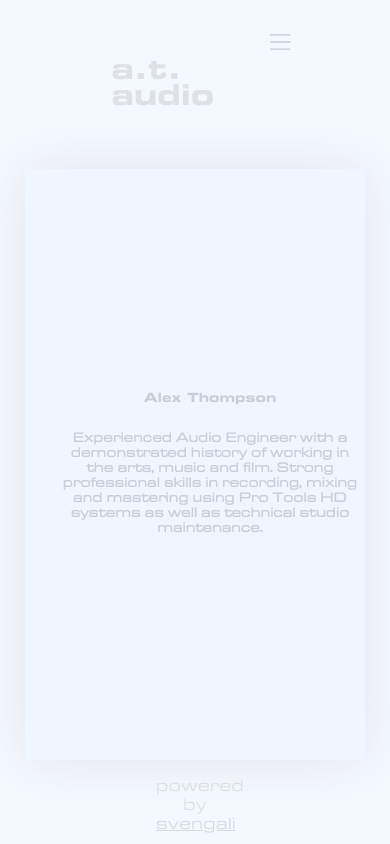
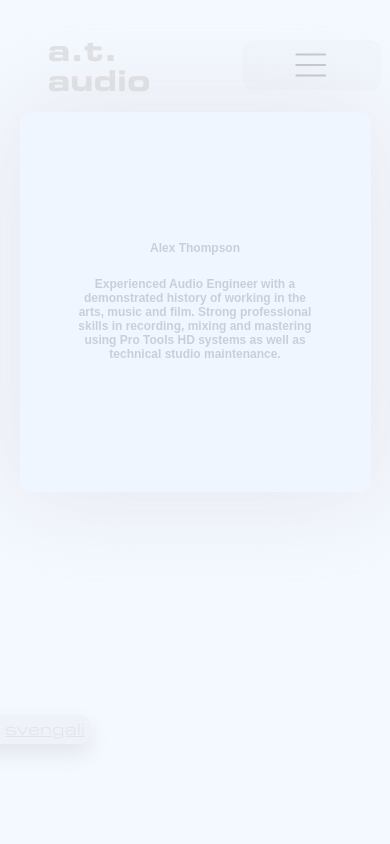
Before and after one commit to Peter-Luber/alexworld, a React (Create React App) app: page / in a window 390 px wide. Built offline with nearby package versions, Linux system fonts and the light colour scheme; the HTML template or start-up script is replaced by a standard one.

Commit message:
responsive layout taking shape

```diff
--- a/src/App.css
+++ b/src/App.css
@@ -13,44 +13,57 @@
 @media (max-width: 768px) {
   h2,
   h3 {
-    font-size: 0.8rem;
+    font-size: 0.75rem;
+    width: 250px;
+  }
+}
+
+@media (max-height: 420px) and (max-width: 830px) {
+  h2,
+  h3 {
+    font-size: 0.75rem;
+    width: 250px;
   }
 }
 
 a {
-  color: rgba(183, 184, 183, 0.473);
+  color: rgba(0, 0, 0, 0.473);
   cursor: crosshair;
+  transition: 1s;
 }
 
 a:hover,
 a:active,
 a:focus {
-  color: rgb(216, 216, 216);
+  color: rgb(0, 0, 0);
   outline: none;
-  filter: blur(0.2vh);
+  filter: blur(0.1rem);
 }
 
-h2 {
-  font-family: "EurostileBlack";
+h2,
+h3 {
+  transition: 1s;
 }
 
 h2:hover,
 h2:focus,
+h2:active,
 h3:hover,
-h3:focus {
-  filter: blur(0.2vh);
+h3:focus,
+h3:active {
+  filter: blur(3px);
   color: rgba(235, 235, 235, 0.808);
   outline: none;
 }
 
 .page {
-  font-size: 1rem;
+  font-size: 0.75rem;
+  font-family: Arial, Helvetica, sans-serif;
   display: flex;
   flex-direction: column;
   justify-content: center;
   align-items: center;
-  width: 90%;
+  width: 100%;
   height: 100%;
   color: rgba(0, 0, 0, 0.158);
-  padding-left: 2rem;
 }
--- a/src/App.js
+++ b/src/App.js
@@ -50,7 +50,7 @@ const AppWrapper = styled.div`
   display: grid;
   text-align: center;
   font-family: "Eurostile";
-  font-size: 5vh;
+  font-size: 5rem;
   background-color: rgb(244, 248, 255);
   cursor: crosshair;
   grid-template-columns: 20% 20% 20% 20% 20%;
@@ -58,7 +58,7 @@ const AppWrapper = styled.div`
   justify-content: space-around;
   width: 100%;
   height: 100%;
-  padding: 0vh;
+  padding: 0rem;
   color: rgb(192, 192, 192);
 
   &:focus {
@@ -102,7 +102,8 @@ class App extends React.Component {
     h32: new Audio(a32),
     h33: new Audio(a33),
     page: "home",
-    menu: "none"
+    menu: "none",
+    height: "40"
   };
 
   keypressApp = event => {
@@ -206,26 +207,21 @@ class App extends React.Component {
       case "none":
         console.log("opening menu");
         this.setState({
-          menu: "flex"
+          menu: "flex",
+          height: "258px"
         });
         return "flex";
       case "flex":
-        console.log("closing menu");
+        console.log(this.props);
         this.setState({
-          menu: "none"
+          menu: "none",
+          height: "40px"
         });
         return "none";
       default:
         console.log("FUCK! State is shidded.");
     }
   };
-
-  /* setMenu = menuState => {
-    console.log(`${menuState}ing the menu`);
-    this.setState({
-      menu: menuState
-    });
-  }; */
 
   render() {
     return (
@@ -236,6 +232,7 @@ class App extends React.Component {
           toggleMenu={this.toggleMenu}
           setMenu={this.setMenu}
           menuState={this.state.menu}
+          height={this.state.height}
         />
         <Content displaySwitch={this.displaySwitch} />
         <Footer />
--- a/src/components/container/Content.js
+++ b/src/components/container/Content.js
@@ -2,27 +2,73 @@ import React from "react";
 import styled from "styled-components";
 
 const ContentWrapper = styled.div`
-  grid-area: 2 / 2 / 4 / 6;
+  grid-area: 1 / 1 / 4 / 6;
+  display: flex;
+  flex-direction: column;
+  text-align: center;
+  filter: drop-shadow(0rem 0rem 3rem #d4d4d47a);
   background-color: rgb(239, 246, 255);
-  text-align: center;
-  filter: drop-shadow(0vh 0vh 3vh #d4d4d47a);
-  margin-left: 2vh;
-  margin-right: 10vh;
-  @media (max-width: 768px) {
-    grid-area: 2 / 1 / 4 / 7;
-    margin-left: 3vh;
-    margin-right: 3vh;
-    margin-top: 0vh;
+  border-radius: 12px;
+  margin-top: 112px;
+  margin-left: 200px;
+  margin-right: 0px;
+
+  @media (min-width: 1200px) {
+    width: 1000px;
+    height: 500px;
+  }
+
+  @media (min-width: 1024px) and (max-width: 1200px) {
+    width: 74%;
+    height: 70%;
+  }
+
+  @media (min-width: 830px) and (max-width: 1024px) {
+    width: 74%;
+    height: 70%;
+    margin-left: 200px;
+  }
+
+  @media (min-width: 768px) and (max-width: 830px) {
+    width: 70%;
+    height: 70%;
+    margin-left: 200px;
+  }
+
+  @media (min-width: 425px) and (max-width: 768px) {
+    grid-area: 1 / 1 / 4 / 6;
+    margin: auto;
+    margin-top: 112px;
+    width: 90%;
+    height: 50%;
+  }
+
+  @media (max-width: 425px) {
+    margin: auto;
+    margin-top: 112px;
+    width: 90%;
+    height: 50%;
+  }
+
+  @media (max-height: 400px) and (max-width: 830px) {
+    grid-area: 1 / 1 / 4 / 6;
+    width: 90%;
+    height: 180px;
+    margin-: auto;
   }
 `;
 
 const ContentBox = styled.div`
-  width: 100%;
-  height: 100%;
+  justify-content: center;
+  align-items: center;
+  padding: 5%;
+  font-size: 0.75rem;
+  width: 280px;
+  margin: auto;
 
   &:focus,
   &:active {
-    filter: blur(0.2vh);
+    filter: blur(0.2rem);
     color: rgba(240, 240, 240, 0.808);
     outline: none;
   }
--- a/src/components/container/NavBar.js
+++ b/src/components/container/NavBar.js
@@ -5,32 +5,53 @@ import Burger from "../display/Burger";
 
 function NavBar(props) {
   const NavBarWrapper = styled.div`
-    grid-area: 2 / 1 / 4 / 1;
-    margin: auto;
-    margin-top: 0px;
+    display: flex;
+    flex-direction: column;
+    justify-content: flex-start;
+    grid-area: 1 / 1 / 3 / 1;
+    align-items: start;
+    background-color: rgba(100, 100, 100, 0.02);
+    border-radius: 12px;
     z-index: 3;
-    width: 120%;
-    height: 70%;
-    background-color: rgba(100, 100, 100, 0);
+    padding: 5px;
+    height: 200px;
+
+    @media (min-width: 768px) {
+      margin-top: 112px;
+      margin-left: 32px;
+      height: 200px;
+      width: 130px;
+    }
+
     @media (max-width: 768px) {
-      grid-area: 1 / 4 / 3 / 5;
+      grid-area: 1 / 4 / 1 / 6;
+      justify-content: space-around;
+      align-items: center;
+      margin: auto;
+      margin-top: 40px;
+      width: 130px;
+      height: 40px;
+      height: ${props.height};
     }
   `;
 
   const LeftBox = styled.div`
-    display: flex;
     flex-direction: column;
     justify-content: space-around;
     align-items: center;
-    height: 70%;
-    width: 70%;
-    padding-left: 0px;
-    margin: auto;
-    filter: drop-shadow(0vh 0vh 3vh #d4d4d47a);
-    background-color: rgb(239, 246, 255);
+    filter: drop-shadow(0rem 0rem 3rem #d4d4d47a);
+    background-color: rgba(239, 246, 255, 0.8);
+    border-radius: 12px;
+
+    @media (min-width: 768px) {
+      width: 130px;
+      height: 200px;
+    }
+
     @media (max-width: 768px) {
-      width: 90%;
       display: ${props.menuState};
+      width: 120px;
+      height: 200px;
     }
   `;
 
--- a/src/components/display/Burger.js
+++ b/src/components/display/Burger.js
@@ -7,8 +7,9 @@ const BurgerBox = styled.div`
   justify-content: center;
   align-items: center;
   width: 100%;
-  height: 10vh;
+  height: 20px;
   background-color: rgba(235, 235, 235, 0);
+
   @media (max-width: 768px) {
     display: flex;
   }
@@ -17,13 +18,13 @@ const BurgerBox = styled.div`
 const BurgerImg = styled.img`
   opacity: 20%;
   outline: none;
-  width: 2rem;
-  height: 2rem;
+  width: 48px;
+  height: 48px;
 
   &:hover,
   &:active,
   &:focus {
-    filter: blur(0.2vh);
+    filter: blur(0.2rem);
   }
 `;
 
--- a/src/components/display/Contact.js
+++ b/src/components/display/Contact.js
@@ -4,8 +4,8 @@ class Contact extends React.Component {
   render() {
     return (
       <div id="Contact" className="page">
+        <h3 tabIndex="0">send me an</h3>
         <h3 tabIndex="0">
-          send me an <br></br>
           <a href="mailto:alexthompson2446@gmail.com">email</a>
         </h3>
       </div>
--- a/src/components/display/Footer.js
+++ b/src/components/display/Footer.js
@@ -2,24 +2,42 @@ import React from "react";
 import styled from "styled-components";
 
 const FootWrapper = styled.div`
-  grid-area: 4 / 3 / 4 / 4;
+  grid-area: 1 / 1 / 4 / 2;
+  display: flex;
+  flex-direction: column;
+  justify-content: flex-end;
+  font-size: 1rem;
   color: rgba(214, 214, 214, 0.705);
-  font-size: 1.9vh;
-  text-align: left;
-  text-align: center;
-  width: 100%;
+`;
+
+const FootText = styled.p`
+  z-index: 10;
+  color: black;
+  background-color: lightgrey;
+  border-radius: 10px;
+  text-align: right;
+  width: 210px;
+  padding: 5px;
+  opacity: 13%;
+  margin-left: -130px;
+  transition: 1s;
+  filter: drop-shadow(0px 10px 10px #757575);
+
+  &:hover {
+    margin-left: 0px;
+  }
 `;
 
 class Footer extends React.Component {
   render() {
     return (
       <FootWrapper id="foot">
-        <p id="footText">
+        <FootText id="footText">
           powered by{" "}
           <a href="http://peter.technology/" tabIndex="0">
             svengali
           </a>
-        </p>
+        </FootText>
       </FootWrapper>
     );
   }
--- a/src/components/display/Header.js
+++ b/src/components/display/Header.js
@@ -1,10 +1,28 @@
 import React from "react";
 import styled from "styled-components";
 
+const HeaderWrapper = styled.div`
+  display: flex;
+  margin-left: 48px;
+  margin-top: 30px;
+  width: 100px;
+  font-size: 0.9rem;
+  font-family: "EurostileBlack";
+  color: rgba(206, 206, 206, 0.555);
+  line-height: 10px;
+  grid-area: 1 / 1 / 2 / 2;
+
+  @media (max-width: 768px) {
+    font-size: 0.9rem;
+    margin-left: 48px;
+  }
+`;
+
 const HBox = styled.div`
-  margin: auto;
   text-align: left;
   outline: none;
+  transition: 1s;
+
   @media (max-width: 768px) {
     margin-left: 0px;
   }
@@ -13,23 +31,7 @@ const HBox = styled.div`
   &:active,
   &:focus {
     color: rgba(212, 212, 212, 0.363);
-    filter: blur(0.2vh);
-  }
-`;
-
-const HeaderWrapper = styled.div`
-  margin-left: 4vh;
-  width: 100%;
-  height: 100%;
-  font-size: 1.2rem;
-  font-family: "EurostileBlack";
-  color: rgba(206, 206, 206, 0.555);
-  line-height: 50%;
-  display: flex;
-  grid-area: 1/1/2/2;
-  @media (max-width: 768px) {
-    grid-area: 1/2/2/4;
-    font-size: 0.9rem;
+    filter: blur(0.2rem);
   }
 `;
 
--- a/src/components/display/Link.js
+++ b/src/components/display/Link.js
@@ -12,14 +12,18 @@ const CustomButton = styled.button`
   outline: none;
   cursor: crosshair;
   overflow: visible;
+  transition: 1s;
 
   &:hover,
   &:active,
   &:focus {
     color: rgb(224, 224, 224);
     z-index: 1;
-    filter: blur(0.2vh);
+    filter: blur(0.2rem);
   }
+
+  @media (min-width: 1920px) {
+    font-size: 1.5rem;
 `;
 
 class Link extends React.Component {
--- a/src/index.css
+++ b/src/index.css
@@ -1,4 +1,5 @@
 body {
+  background-color: rgb(238, 244, 255);
   width: 100%;
   height: 100%;
   font-family: -apple-system, BlinkMacSystemFont, "Segoe UI", "Roboto", "Oxygen",
@@ -10,12 +11,13 @@ body {
 }
 
 #root {
+  background-color: rgb(238, 244, 255);
   width: 100%;
   height: 100%;
 }
 
 html {
-  background-color: rgb(244, 248, 255);
+  background-color: rgb(238, 244, 255);
   cursor: crosshair;
   width: 100%;
   height: 100%;
```
